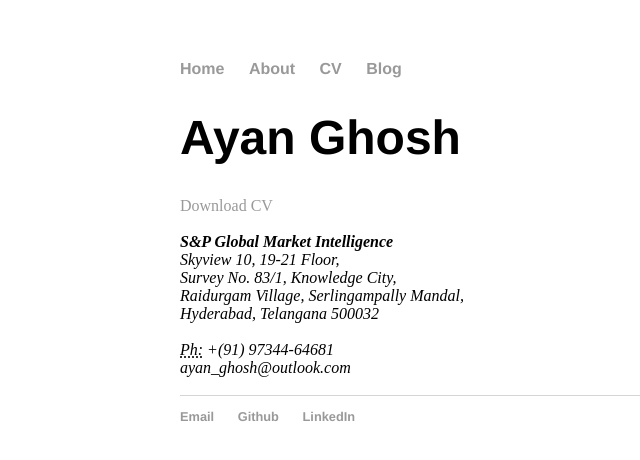
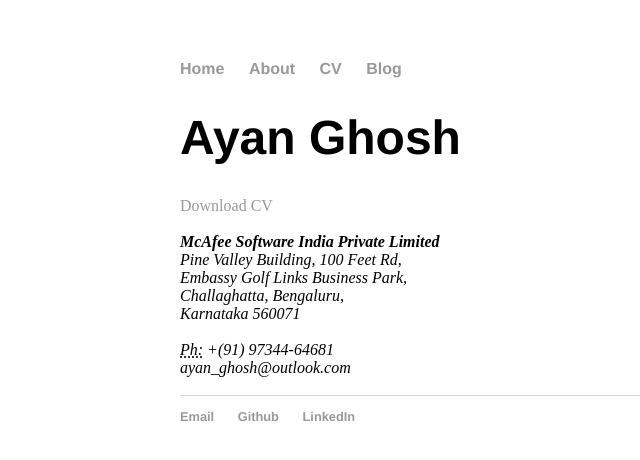
Before and after one commit to ayan-ghosh103/ayan-ghosh103.github.io, a Jekyll site: the page built from cv/index.html, in a window 1280 px wide. Shown: the top 460 px of the page, without its empty margins (12-652 px from the left). Built offline with Jekyll 4.4.1, drawn with Linux system fonts in a browser that asks for light colours.

Commit message:
Changed current company details
Provided link to new cv and updated address

```diff
--- a/cv/index.html
+++ b/cv/index.html
@@ -5,15 +5,15 @@ title: Curriculum Vitae
 
 	<div class="cv">
 					<h1>Ayan Ghosh</h1>
-		<a href="https://drive.google.com/file/d/10F1MDbOm9D7nn_LoQY6nv-3cE0JG9eH7/view?usp=sharing" class="download" title="Download CV as PDF">Download CV</a>
+		<a href="https://drive.google.com/file/d/1xCFE5EllzfbGs8NfJUlMP1l97ZCR-8US/view?usp=share_link" class="download" title="Download CV as PDF">Download CV</a>
 		<br>
 		<br>
 					<address>
-					<strong>S&P Global Market Intelligence</strong><br>
-					Skyview 10, 19-21 Floor,<br>
-					Survey No. 83/1, Knowledge City,<br>
-					Raidurgam Village, Serlingampally Mandal,<br>
-					Hyderabad, Telangana 500032<br>
+					<strong>McAfee Software India Private Limited</strong><br>
+					Pine Valley Building, 100 Feet Rd,<br>
+					Embassy Golf Links Business Park,<br>
+					Challaghatta, Bengaluru,<br>
+					Karnataka 560071<br>
 					<br>
 					<abbr title="phone">Ph:</abbr> +(91) 97344-64681<br>
 					<span class="obfuscate">ayan_ghosh@outlook.com</span>
```
